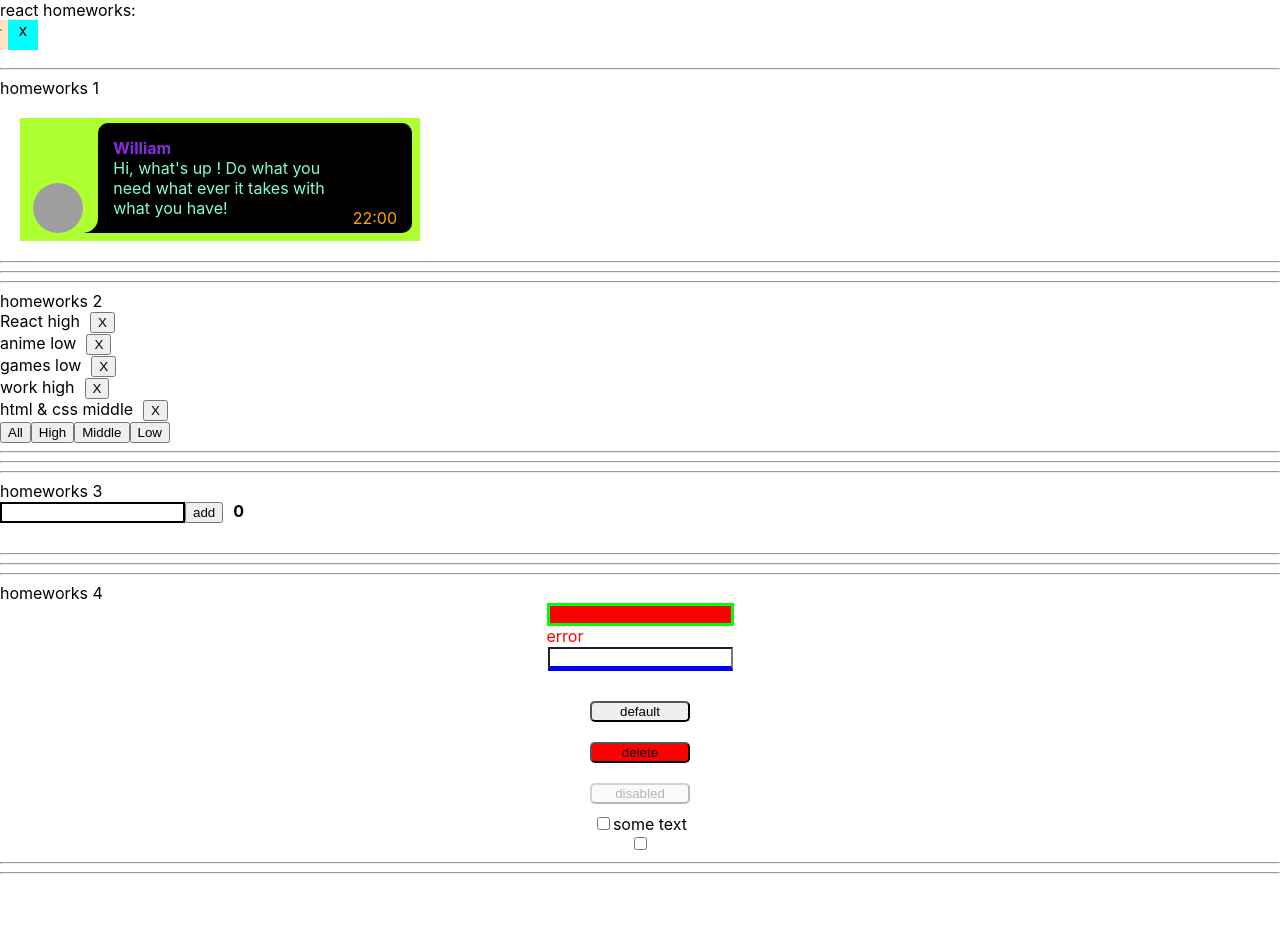
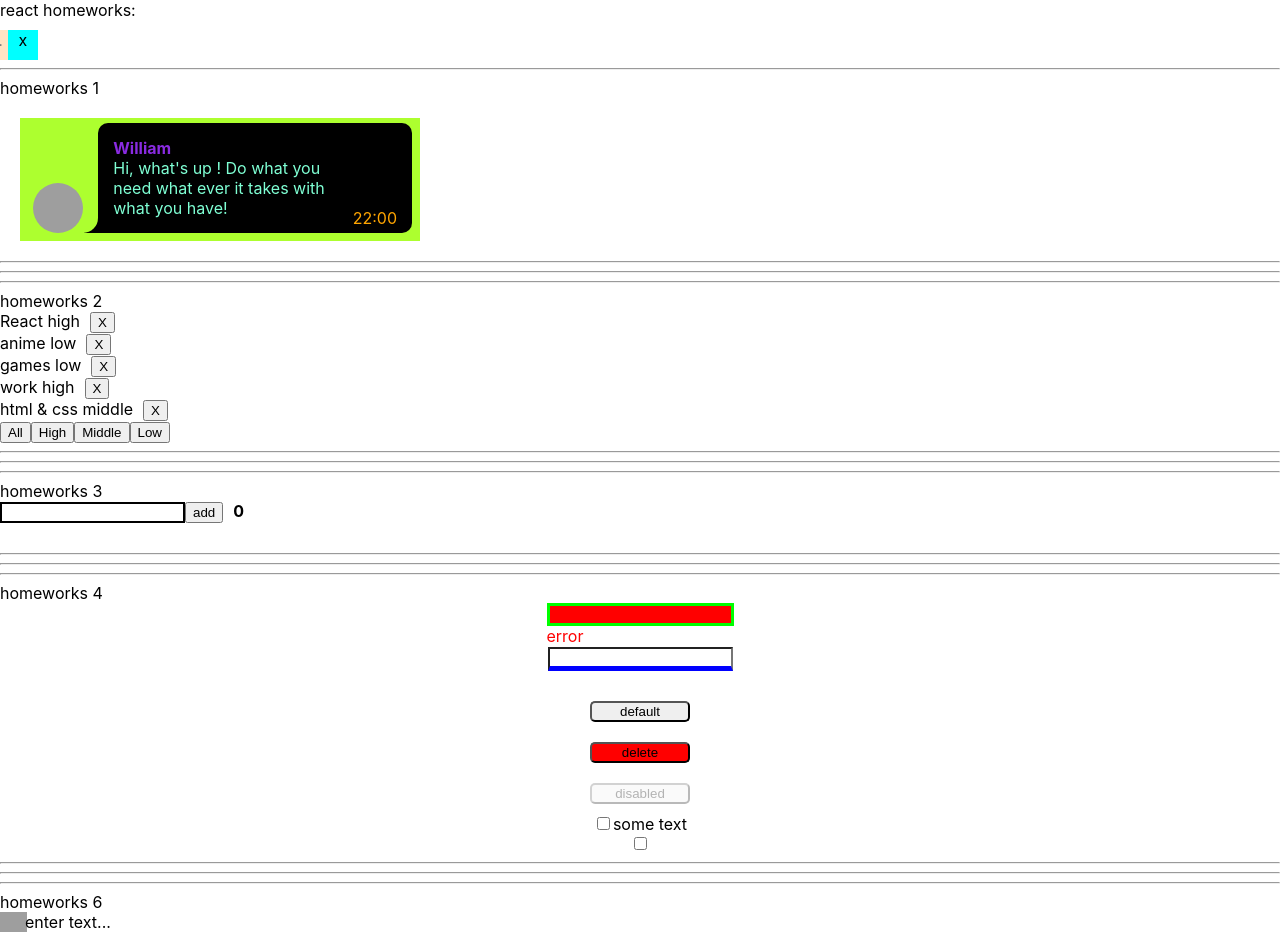
Before and after one commit to DoWhatYouL0ve/Ignat-homeworks, a React (Create React App) app: page /#/pre-junior in a window 1280 px wide. Shown: the top 940 px of the page. Before the commit the page ends 882 px from the top, so only its background shows below. Built offline with nearby package versions, Linux system fonts and the light colour scheme; grey boxes are pictures that could not be loaded.

Commit message:
6st homework + GH pages updated

```diff
--- a/src/p1-main/m1-ui/u1-app/App.tsx
+++ b/src/p1-main/m1-ui/u1-app/App.tsx
@@ -5,6 +5,7 @@ import HW2 from '../../../p2-homeworks/h2/HW2'
 import HW3 from "../../../p2-homeworks/h3/HW3";
 import HW4 from "../../../p2-homeworks/h4/HW4";
 import HW5 from "../../../p2-homeworks/h5-rrd-v6/HW5";
+import HW6 from "../../../p2-homeworks/h6/HW6";
 
 function App() {
     return (
@@ -15,6 +16,7 @@ function App() {
             <HW3/>
             <HW4/>*/}
             <HW5/>
+            <HW6/>
 
         </div>
     )
--- a/src/p2-homeworks/h5-rrd-v6/style.module.css
+++ b/src/p2-homeworks/h5-rrd-v6/style.module.css
@@ -32,9 +32,10 @@
 
 .hidden {
     height: 30px;
+    padding: 5px 0px;
     position: absolute;
     left: -277px;
-    top: 0px;
+    top: 10px;
     transition:all 1.2s ease;
     background-color: bisque;
 }
--- a/src/p2-homeworks/h6/HW6.tsx
+++ b/src/p2-homeworks/h6/HW6.tsx
@@ -10,7 +10,8 @@ function HW6() {
         saveState<string>('editable-span-value', value)
     }
     const restore = () => {
-        // setValue()
+        const state = restoreState<string>('editable-span-value', '')
+        setValue(state)
     }
 
     return (
--- a/src/p2-homeworks/h6/common/c4-SuperEditableSpan/SuperEditableSpan.tsx
+++ b/src/p2-homeworks/h6/common/c4-SuperEditableSpan/SuperEditableSpan.tsx
@@ -1,5 +1,6 @@
 import React, {DetailedHTMLProps, InputHTMLAttributes, HTMLAttributes, useState} from 'react'
 import SuperInputText from '../../../h4/common/c1-SuperInputText/SuperInputText'
+import style from '../../h6.module.css'
 
 // тип пропсов обычного инпута
 type DefaultInputPropsType = DetailedHTMLProps<InputHTMLAttributes<HTMLInputElement>, HTMLInputElement>
@@ -31,22 +32,21 @@ const SuperEditableSpan: React.FC<SuperEditableSpanType> = (
     const {children, onDoubleClick, className, ...restSpanProps} = spanProps || {}
 
     const onEnterCallback = () => {
-        // setEditMode() // выключить editMode при нажатии Enter
+        setEditMode(false) // выключить editMode при нажатии Enter
 
         onEnter && onEnter()
     }
     const onBlurCallback = (e: React.FocusEvent<HTMLInputElement>) => {
-        // setEditMode() // выключить editMode при нажатии за пределами инпута
-
+        setEditMode(false) // выключить editMode при нажатии за пределами инпута
         onBlur && onBlur(e)
     }
     const onDoubleClickCallBack = (e: React.MouseEvent<HTMLSpanElement, MouseEvent>) => {
-        // setEditMode() // включить editMode при двойном клике
-
+        setEditMode(true) // включить editMode при двойном клике
         onDoubleClick && onDoubleClick(e)
     }
 
-    const spanClassName = `${'сделать красивый стиль для спана'} ${className}`
+    const spanClassName = `${style.myClass} ${className}`
+
 
     return (
         <>
--- /dev/null
+++ b/src/p2-homeworks/h6/h6.module.css
@@ -0,0 +1,7 @@
+.myClass {
+    background-image: url("pen.png");
+    background-repeat: no-repeat;
+    background-position: left;
+    background-size: contain;
+    padding-left: 25px;
+}
```
